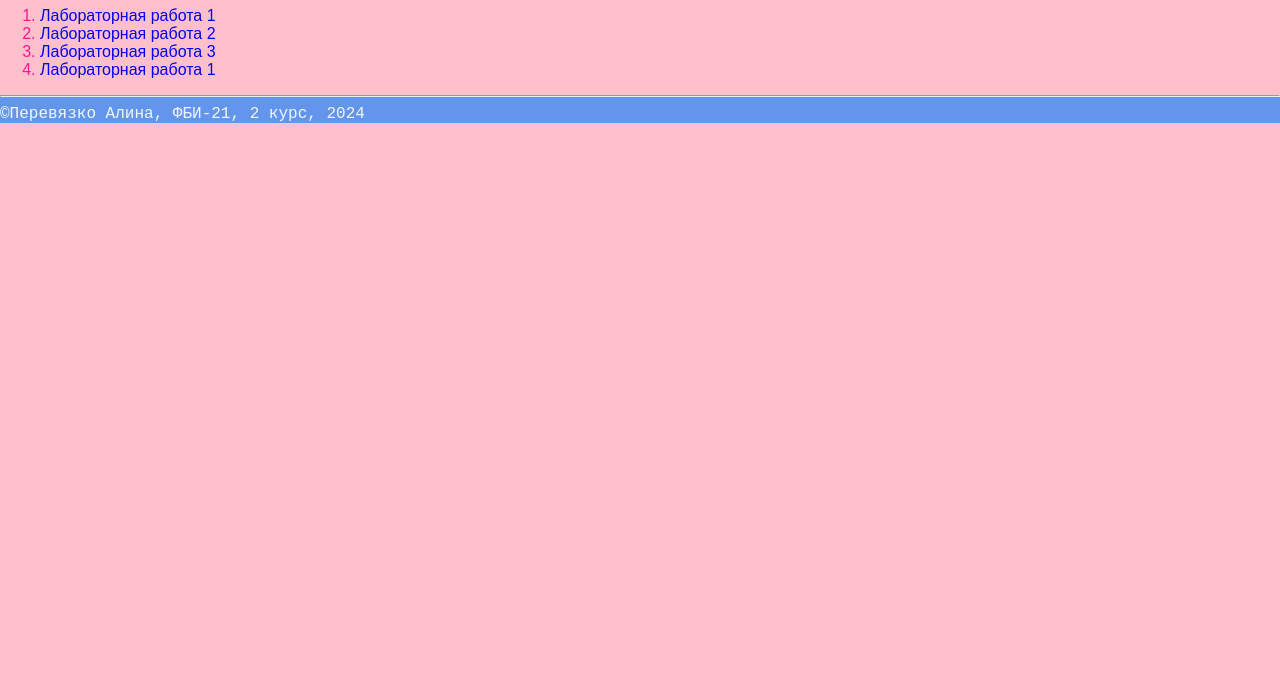
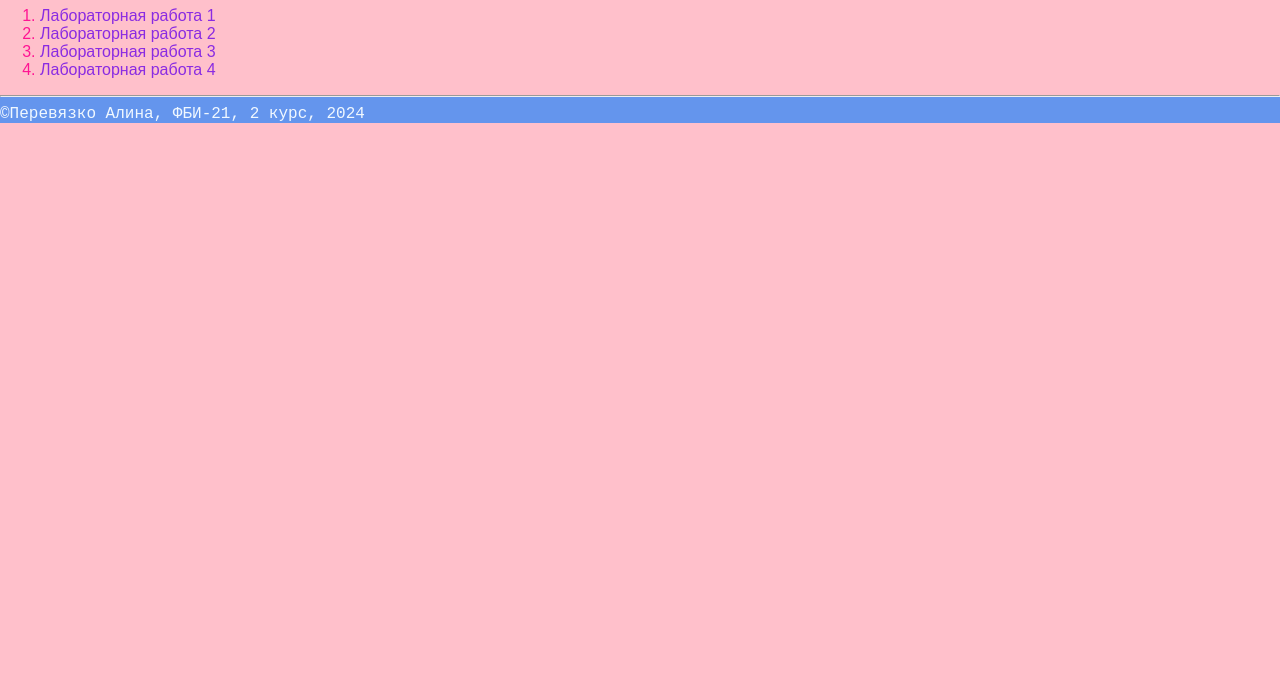
Before and after one commit to rtehsl/web_progr, a plain HTML site: page index.html in a window 1280 px wide. Shown: the part 101-800 px from the top of the page. Drawn offline with Linux system fonts and the light colour scheme.

Commit message:
Псевдостили ссылок1

```diff
--- a/index.html
+++ b/index.html
@@ -30,7 +30,7 @@
                 <a href="lab3/lab3.html">Лабораторная работа 3</a>
             </li>
             <li>
-                <a href="lab4/lab4.html">Лабораторная работа 1</a>
+                <a href="lab4/lab4.html">Лабораторная работа 4</a>
             </li>
     </main>
 
--- a/main.css
+++ b/main.css
@@ -28,12 +28,19 @@ a {
     text-decoration: none;
     }
 
+a:link {
+    color:blueviolet;
+}
+
+a:visited {
+    color:crimson;
+}
 a:hover {
     color: red;
     text-decoration: underline;
 }
 
-a: :active {
+a:active {
     color: black;
-    opacity: 0.7
+    opacity: 0.7;
 }
```
